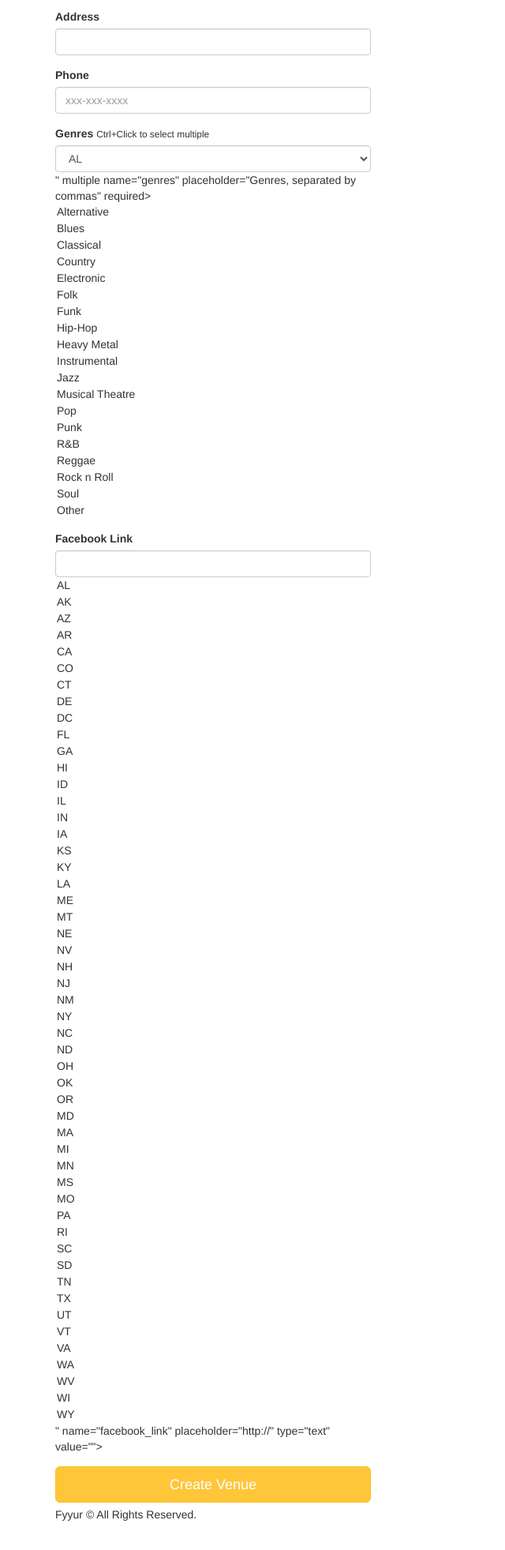
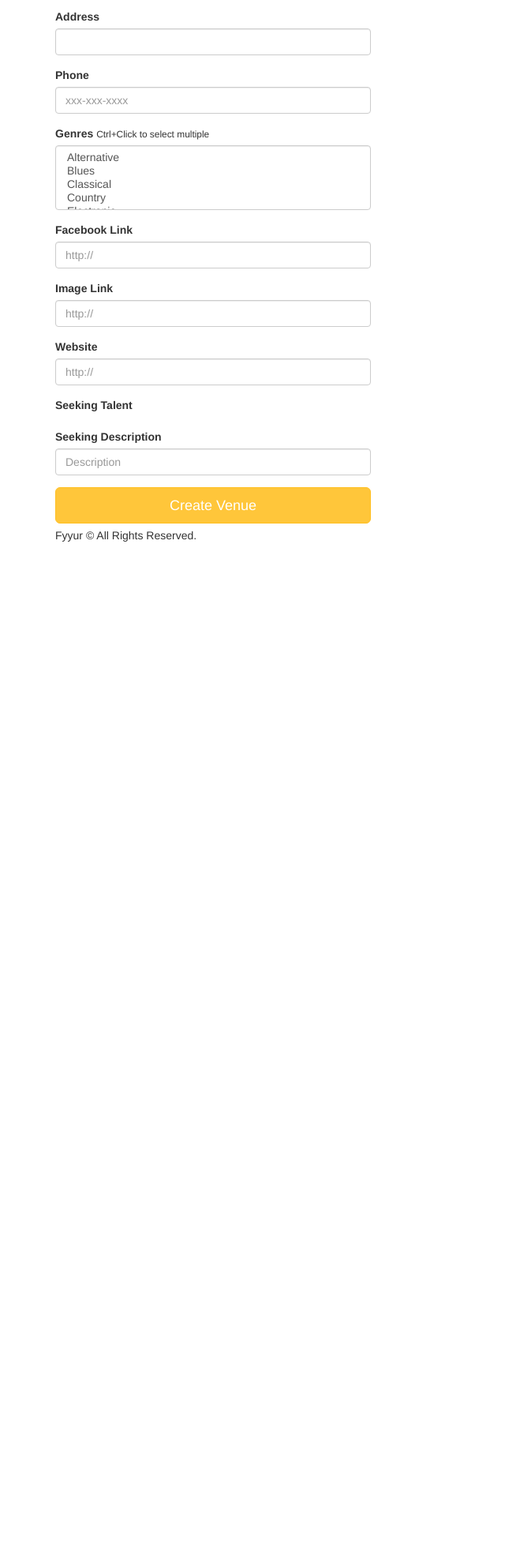
Before and after one commit to rawanalex20/Fyyur, a Flask app: page /venues/create in a window 1280 px wide. Shown: the part 273-2236 px from the top of the page at 79% size, without its empty margins (0-640 px from the left). After the commit the page ends 959 px from the top, so only its background shows below. Run offline with Flask 2, Linux system fonts and the light colour scheme; some libraries are stand-ins or nearby versions.

Commit message:
Add files via upload

```diff
--- a/fyyur/app.py
+++ b/fyyur/app.py
@@ -202,7 +202,7 @@ def create_venue_submission():
     if not error:
         flash('Venue ' + request.form['name'] + ' was successfully listed!')
     else:
-        flash('An error occurred. Venue ' + name + ' could not be listed.')
+        flash('An error occurred. Venue ' + venue.name + ' could not be listed.')
 
   return render_template('pages/home.html')
 
@@ -235,8 +235,6 @@ def delete_venue(venue_id):
     else:
       flash('An error occured. Venue ' + name + ' could not be deleted.')
 
-  # BONUS CHALLENGE: Implement a button to delete a Venue on a Venue Page, have it so that
-  # clicking that button delete it from the db then redirect the user to the homepage
   return render_template('pages/home.html')
 
 #  Artists
@@ -355,7 +353,7 @@ def edit_artist(artist_id):
         flash('Could not populate fields')
 
 
-  # TODO: populate form with fields from artist with ID <artist_id>
+
   return render_template('forms/edit_artist.html', form=form, artist=artist)
 
 @app.route('/artists/<int:artist_id>/edit', methods=['POST'])
@@ -367,9 +365,12 @@ def edit_artist_submission(artist_id):
     artist.name = form.name.data
     artist.city = form.city.data
     artist.state = form.state.data
-    artist.address = form.address.data
     artist.phone = form.phone.data
     artist.facebook_link = form.facebook_link.data
+    artist.image_link = form.image_link.data
+    artist.website = form.website.data
+    #artist.seeking_venue = form.seeking_venue.data
+    artist.seeking_description = form.seeking_description.data
     db.session.commit()
   except:
     db.session.rollback()
@@ -397,7 +398,7 @@ def edit_venue(venue_id):
   finally:
     if error:
         flash('Could not populate fields')
-  # TODO: populate form with values from venue with ID <venue_id>
+
   return render_template('forms/edit_venue.html', form=form, venue=venue)
 
 @app.route('/venues/<int:venue_id>/edit', methods=['POST'])
@@ -412,6 +413,10 @@ def edit_venue_submission(venue_id):
     venue.address = form.address.data
     venue.phone = form.phone.data
     venue.facebook_link = form.facebook_link.data
+    venue.image_link = form.image_link.data
+    venue.website = form.website.data
+    #venue.seeking_talent = form.seeking_talent.data
+    venue.seeking_description = form.seeking_description.data
     db.session.commit()
   except:
     db.session.rollback()
@@ -452,7 +457,7 @@ def create_artist_submission():
     if not error:
         flash('Artist ' + request.form['name'] + ' was successfully listed!')
     else:
-        flash('An error occurred. Venue ' + name + ' could not be listed.')
+        flash('An error occurred. Venue ' + artist.name + ' could not be listed.')
   return render_template('pages/home.html')
 
 #  Shows
@@ -493,16 +498,11 @@ def create_shows():
 @app.route('/shows/create', methods=['POST'])
 def create_show_submission():
   error = False
+  form = ShowForm(request.form)
   try:
-    artist_id = request.form.get("artist_id")
-    venue_id = request.form.get("venue_id")
-    startTime = request.form.get("start_time")
-    show_venue = Venue.query.get(venue_id)
-    show_artist = Artist.query.get(artist_id)
-    show_venue.artists = [show_artist]
-    show_artist.venues = [show_venue]
-    new_show = Show(artist_id=artist_id, venue_id=venue_id, startTime=startTime)
-    db.session.add(new_show)
+    show = Show()
+    form.populate_obj(show)
+    db.session.add(show)
     db.session.commit()
   except:
     db.session.rollback()
--- a/fyyur/forms.py
+++ b/fyyur/forms.py
@@ -83,10 +83,10 @@ class VenueForm(Form):
         'address', validators=[DataRequired()]
     )
     phone = StringField(
-        'phone'
+        'phone', validators=[DataRequired()]
     )
     image_link = StringField(
-        'image_link'
+        'image_link', validators=[URL()]
     )
     genres = SelectMultipleField(
         # TODO implement enum restriction
@@ -115,6 +115,19 @@ class VenueForm(Form):
     )
     facebook_link = StringField(
         'facebook_link', validators=[URL()]
+    )
+    website = StringField(
+        'website', validators=[URL()]
+    )
+    seeking_description = StringField(
+        'seeking_description', validators=[DataRequired()]
+    )
+    seeking_talent = SelectField(
+        'seeking_talent', validators=[AnyOf([True, False])],
+        choices=[
+            (True, True),
+            (False, False),
+        ]
     )
 
 class ArtistForm(Form):
@@ -216,5 +229,18 @@ class ArtistForm(Form):
         # TODO implement enum restriction
         'facebook_link', validators=[URL()]
     )
+    website = StringField(
+        'website', validators=[URL()]
+    )
+    seeking_description = StringField(
+        'seeking_description', validators=[DataRequired()]
+    )
+    seeking_venue = SelectField(
+        'seeking_venue', validators=[DataRequired()],
+        choices=[
+            ('True', 'True'),
+            ('False', 'False'),
+        ]
+    )
 
 # TODO IMPLEMENT NEW ARTIST FORM AND NEW SHOW FORM
--- a/fyyur/templates/forms/new_venue.html
+++ b/fyyur/templates/forms/new_venue.html
@@ -30,12 +30,29 @@
       <div class="form-group">
         <label for="genres">Genres</label>
         <small>Ctrl+Click to select multiple</small>
-        {{ form.genres(class_ = 'form-control', placeholder='Genres, separated by commas', id=form.state, autofocus = true) }}
+        {{ form.genres(class_ = 'form-control', placeholder='Genres, separated by commas', autofocus = true) }}
       </div>
       <div class="form-group">
-          <label for="genres">Facebook Link</label>
-          {{ form.facebook_link(class_ = 'form-control', placeholder='http://', id=form.state, autofocus = true) }}
-        </div>
+          <label for="facebook_link">Facebook Link</label>
+          {{ form.facebook_link(class_ = 'form-control', placeholder='http://', autofocus = true) }}
+      </div>
+      <div class="form-group">
+        <label for="image_link">Image Link</label>
+        {{ form.image_link(class_ = 'form-control', placeholder='http://', autofocus = true) }}
+      </div>
+      <div class="form-group">
+        <label for="website">Website</label>
+        {{ form.website(class_ = 'form-control', placeholder='http://', autofocus = true) }}
+      </div>
+      <div class="form-group">
+        <label for="seeking_talent">Seeking Talent</label>
+
+      </div>
+      <div class="form-group">
+        <label for="seeking_description">Seeking Description</label>
+        {{ form.seeking_description(class_ = 'form-control',  placeholder='Description', autofocus = true) }}
+      </div>
+
       <input type="submit" value="Create Venue" class="btn btn-primary btn-lg btn-block">
     </form>
   </div>
```
Also changed, not shown: fyyur/templates/forms/edit_artist.html (+20 -4 lines), fyyur/templates/forms/edit_venue.html (+21 -4 lines), fyyur/templates/forms/new_artist.html (+20 -4 lines).
